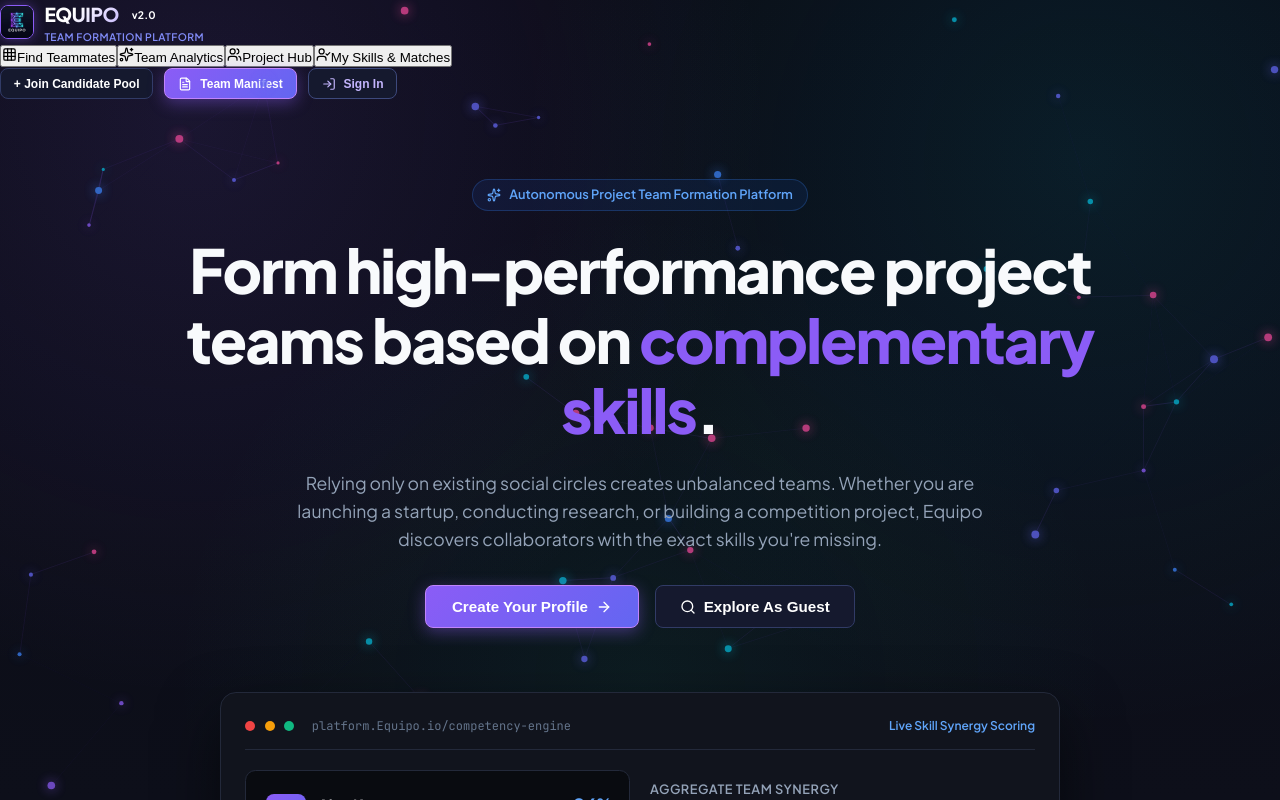
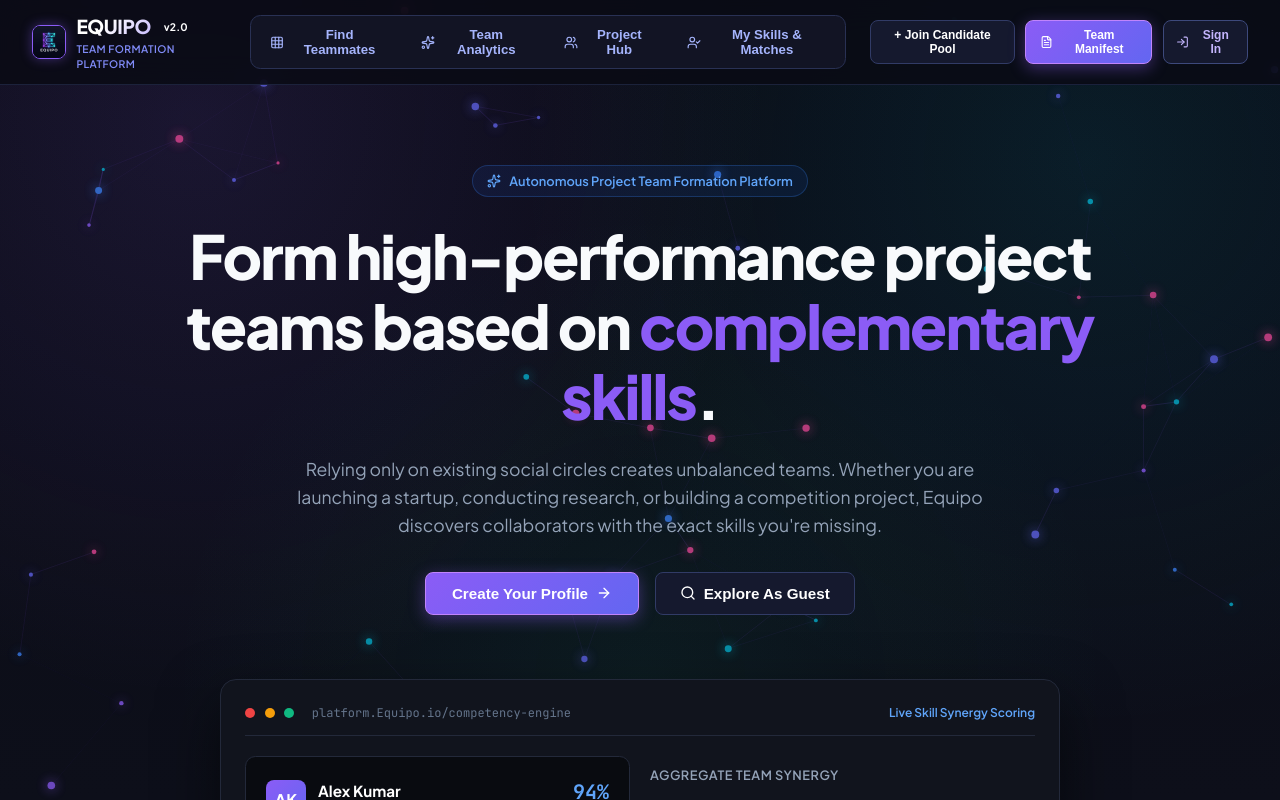
Before and after one commit to dpr2106/euipo-finder, a React (Vite) app in the folder prompt_wars_frontend/: page / in a window 1280 px wide. Shown: the top 800 px of the page. Built offline with nearby package versions, Linux system fonts and the light colour scheme; no server answers.

Commit message:
Fix navbar CSS styles: restore sleek pill container and glowing active states

```diff
--- a/prompt_wars_frontend/src/index.css
+++ b/prompt_wars_frontend/src/index.css
@@ -172,3 +172,63 @@
   color: #e2e8f0;
   border: 1px solid rgba(255, 255, 255, 0.2);
 }
+
+
+/* Enterprise Clean Navbar */
+.navbar-enterprise {
+  position: sticky;
+  top: 0;
+  z-index: 300;
+  background: rgba(10, 11, 20, 0.85);
+  backdrop-filter: blur(16px);
+  -webkit-backdrop-filter: blur(16px);
+  border-bottom: 1px solid rgba(41, 49, 84, 0.6);
+  padding: 0.75rem 2rem;
+  width: 100%;
+}
+
+.navbar-container {
+  max-width: 1400px;
+  margin: 0 auto;
+  display: flex;
+  align-items: center;
+  justify-content: space-between;
+  gap: 1.5rem;
+}
+
+.nav-tabs {
+  display: flex;
+  align-items: center;
+  gap: 0.35rem;
+  background: #121424;
+  border: 1px solid #293154;
+  padding: 0.25rem 0.35rem;
+  border-radius: 0.65rem;
+}
+
+.nav-tab-item {
+  display: inline-flex;
+  align-items: center;
+  gap: 0.45rem;
+  padding: 0.45rem 0.85rem;
+  border-radius: 0.45rem;
+  font-size: 0.825rem;
+  font-weight: 600;
+  color: #a5b4fc;
+  background: transparent;
+  border: none;
+  cursor: pointer;
+  transition: all 0.15s ease;
+}
+
+.nav-tab-item:hover {
+  color: #ffffff;
+  background: rgba(139, 92, 246, 0.12);
+}
+
+.nav-tab-item.active {
+  color: #ffffff;
+  background: linear-gradient(135deg, rgba(139, 92, 246, 0.3), rgba(99, 102, 241, 0.3));
+  border: 1px solid #8b5cf6;
+  box-shadow: 0 0 10px rgba(139, 92, 246, 0.25);
+}
```
